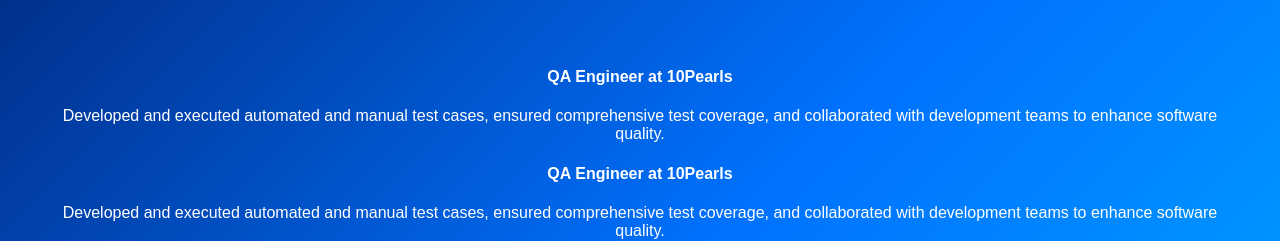
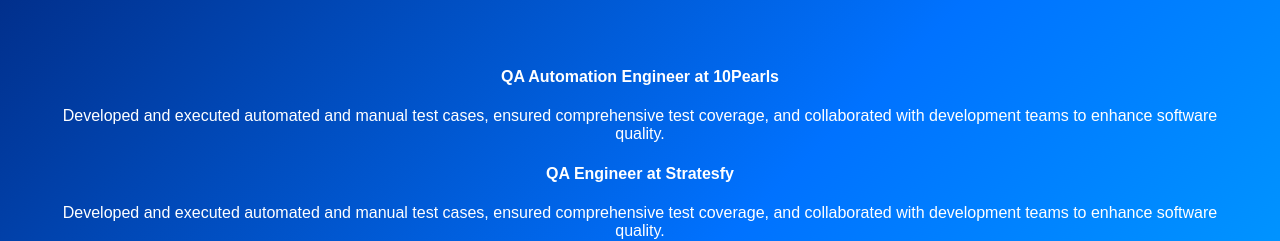
Before and after one commit to musharraf-hussain-uni/Portfolio, a React (Create React App) app: page / in a window 1280 px wide. Shown: the part 1319-1560 px from the top of the page. Built offline with nearby package versions, Linux system fonts and the light colour scheme.

Commit message:
home-bg change

```diff
--- a/src/components/About.jsx
+++ b/src/components/About.jsx
@@ -7,7 +7,7 @@ const About = () => {
 
     const options = {
       root: null, // Use the viewport as the root
-      threshold: 0.1, // Trigger when 10% of the element is visible
+      threshold: 0.6, // Trigger when 10% of the element is visible
     };
 
     const observer = new IntersectionObserver((entries) => {
@@ -53,7 +53,7 @@ const About = () => {
         <div className="experience-section fade-in">
           <h3 className="section-heading">Professional Experience</h3>
           <div className="experience-item">
-            <h4 className="company-name">QA Engineer at 10Pearls</h4>
+            <h4 className="company-name">QA Automation Engineer at 10Pearls</h4>
             <p className="experience-description">
               Developed and executed automated and manual test cases, ensured
               comprehensive test coverage, and collaborated with development
@@ -61,7 +61,7 @@ const About = () => {
             </p>
           </div>
           <div className="experience-item">
-            <h4 className="company-name">QA Engineer at 10Pearls</h4>
+            <h4 className="company-name">QA Engineer at Stratesfy</h4>
             <p className="experience-description">
               Developed and executed automated and manual test cases, ensured
               comprehensive test coverage, and collaborated with development
--- a/src/styles/Home.css
+++ b/src/styles/Home.css
@@ -75,9 +75,9 @@
   position: absolute;
   width: 100%;
   height: 100%;
-  background: url('/src/img/home-bg.jpg') no-repeat center center/cover;
+  background: url('/src/img/h-bg.jpg') no-repeat center center/cover;
   z-index: 1;
-  opacity: 0.6;
+  opacity: 0.7;
 }
 
 /* Keyframes for Animations */
```
Also changed, not shown: src/img/home-bg.jpg (deleted), 1 other file (tests, documents, lock files or other folders).
